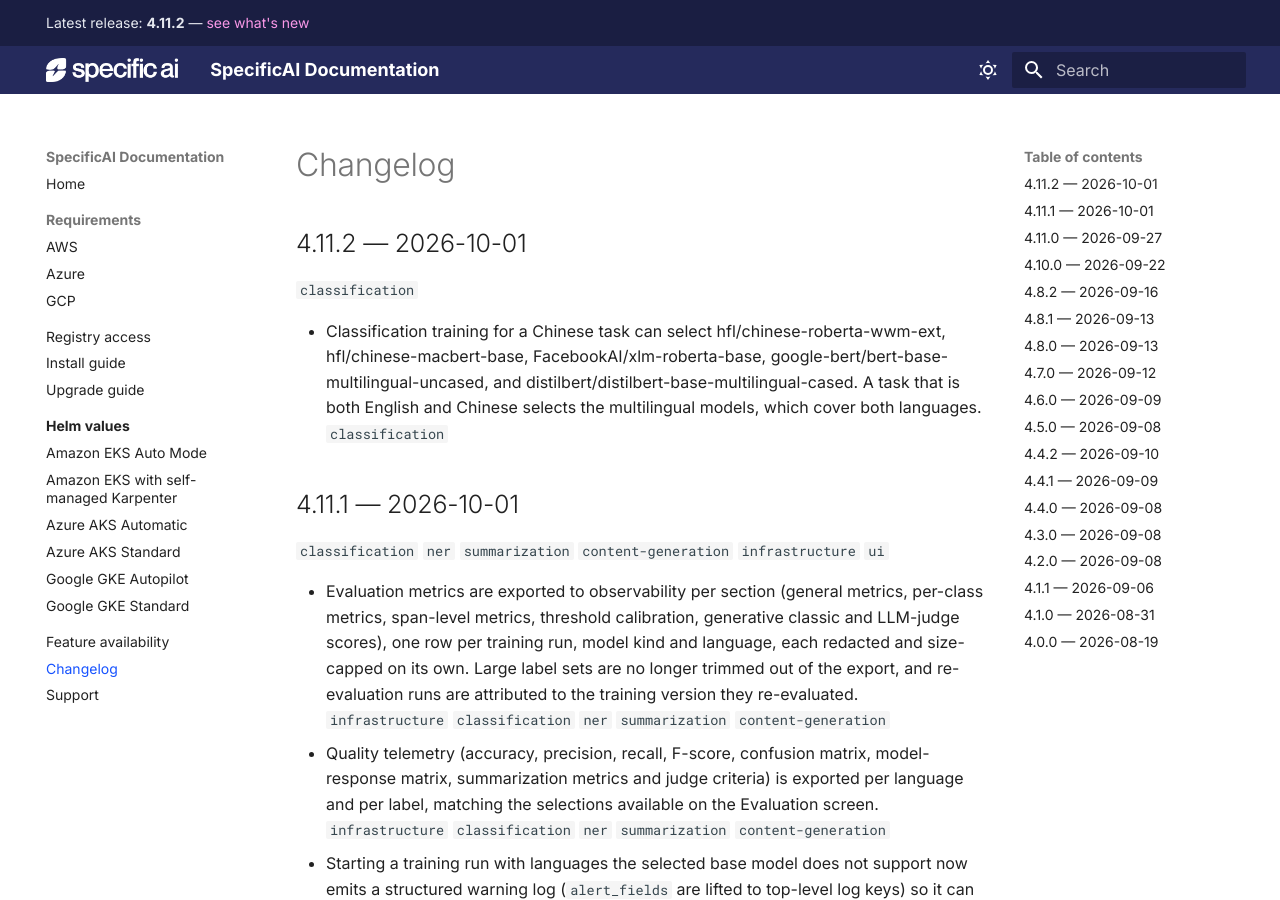
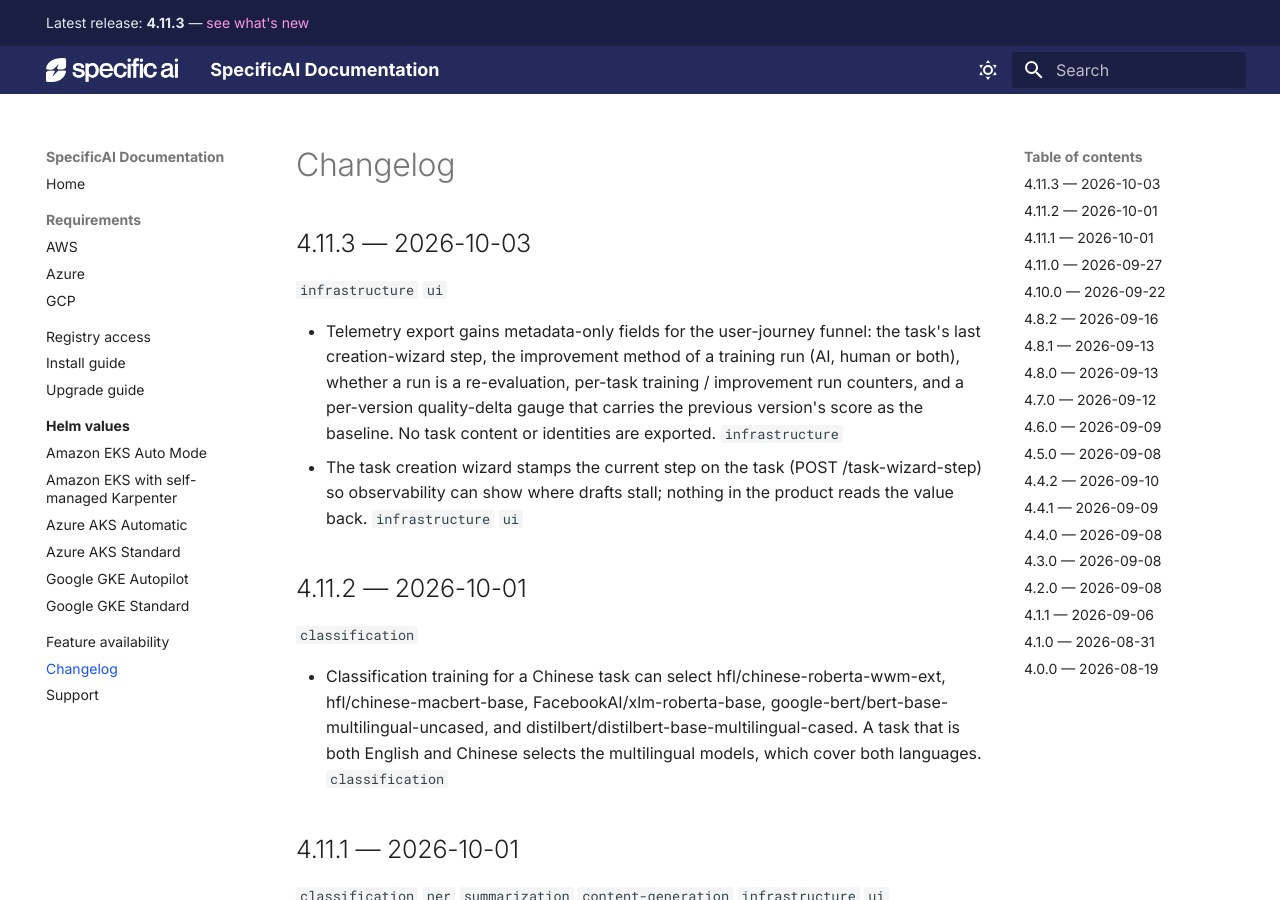
Before and after one commit to marketplace-specificai/specificai-platform, an MkDocs documentation site: the page built from docs/changelog.md, in a window 1280 px wide and 900 px high. Built offline with MkDocs 1.6.1 and Material for MkDocs 9.7.7, drawn with Linux system fonts in a browser that asks for light colours.

Commit message:
Platform 4.11.3

```diff
--- a/docs/changelog.md
+++ b/docs/changelog.md
@@ -1,4 +1,11 @@
 # Changelog
+
+## 4.11.3 — 2026-10-03
+
+`infrastructure` `ui`
+
+- Telemetry export gains metadata-only fields for the user-journey funnel: the task's last creation-wizard step, the improvement method of a training run (AI, human or both), whether a run is a re-evaluation, per-task training / improvement run counters, and a per-version quality-delta gauge that carries the previous version's score as the baseline. No task content or identities are exported. `infrastructure`
+- The task creation wizard stamps the current step on the task (POST /task-wizard-step) so observability can show where drafts stall; nothing in the product reads the value back. `infrastructure` `ui`
 
 ## 4.11.2 — 2026-10-01
 
--- a/docs/features.md
+++ b/docs/features.md
@@ -2,7 +2,7 @@
 
 The platform's features, the chart version each first shipped in,
 and its cloud availability — generated from the release catalog for
-platform version **4.11.2**.
+platform version **4.11.3**.
 
 **Clouds** reads as follows:
 
--- a/mkdocs.yml
+++ b/mkdocs.yml
@@ -117,8 +117,8 @@ extra_css:
   - stylesheets/extra.css
 
 extra:
-  latest_release: "4.11.2"
-  latest_release_anchor: "4112-2026-10-01"
+  latest_release: "4.11.3"
+  latest_release_anchor: "4113-2026-10-03"
   generator: false
   social:
     - icon: fontawesome/brands/github
```
Also changed, not shown: CHANGELOG.md (+7 -0 lines), README.md (+2 -2 lines).
